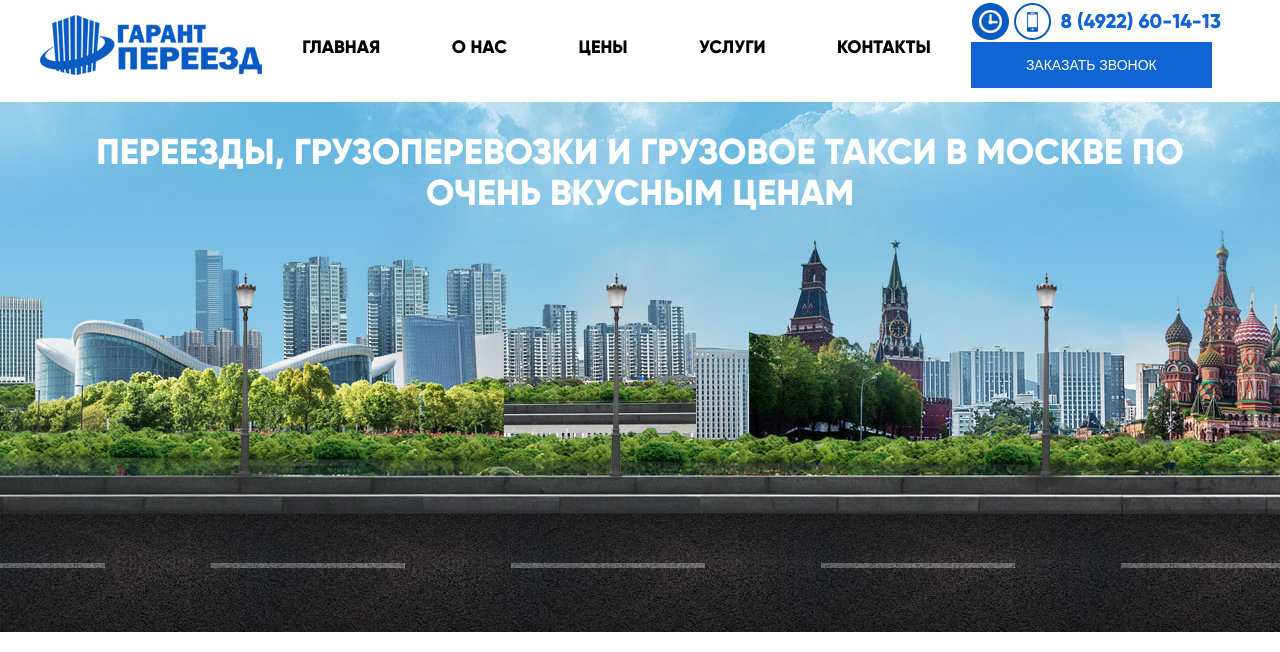
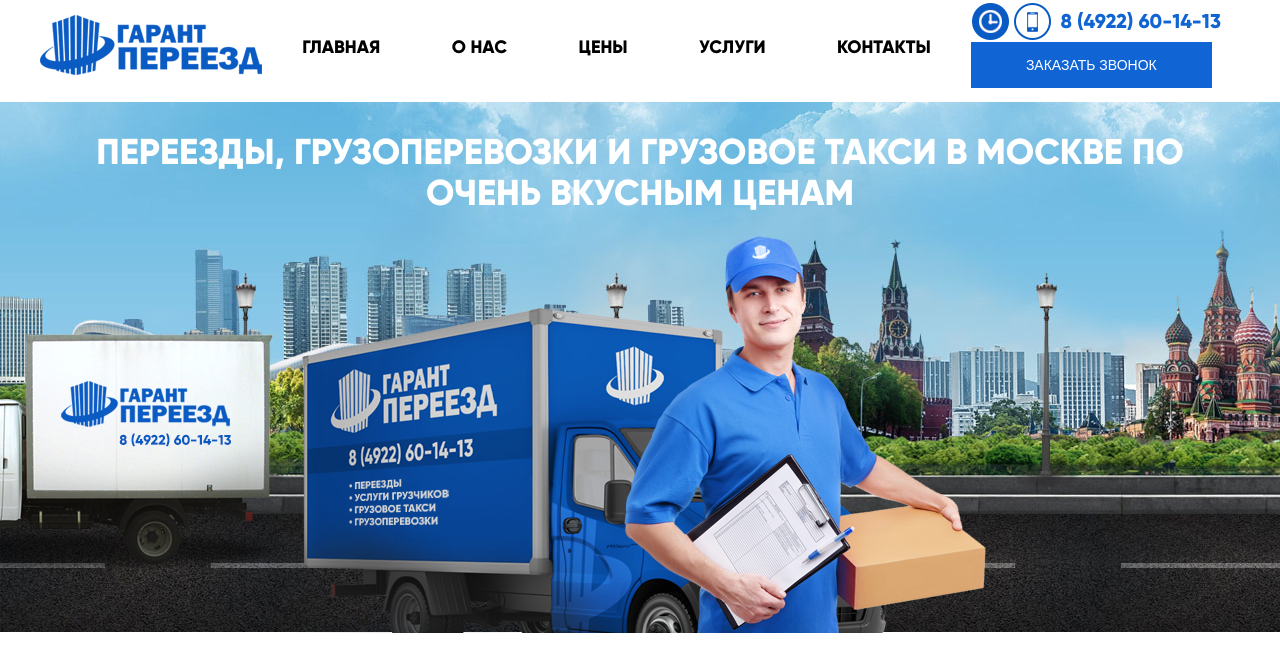
Before and after one commit to Delagardi/perevozki, a plain HTML site: page services.html in a window 1280 px wide. Shown: the top 652 px of the page. Drawn offline with nearby package versions, Linux system fonts and the light colour scheme; a script that the page names is missing.

Commit message:
Fix service.html page (adding trucks)

```diff
--- a/services.html
+++ b/services.html
@@ -5,6 +5,8 @@
   <title>First Page</title>
   <link rel="stylesheet" href="css/main.css">
   <script src="js/tabs.js"></script>
+  <script src="https://code.jquery.com/jquery-1.10.2.js"></script>
+  <script src="js/trucks.js"></script>
 </head>
 <body>
   <div class="wrapper">
@@ -38,7 +40,10 @@
   <div class="bg-slider wrappper">
     <div class="slider-content">
       <h1>Переезды, грузоперевозки и грузовое такси в Москве по очень вкусным ценам</h1>
+      <div class="slider-content__man"></div>
     </div>
+    <div class="road-back"></div>
+    <div class="road-front"></div>
   </div>
   <div class="main-headers">
     <h2>Услуги грузчиков</h2>
```
